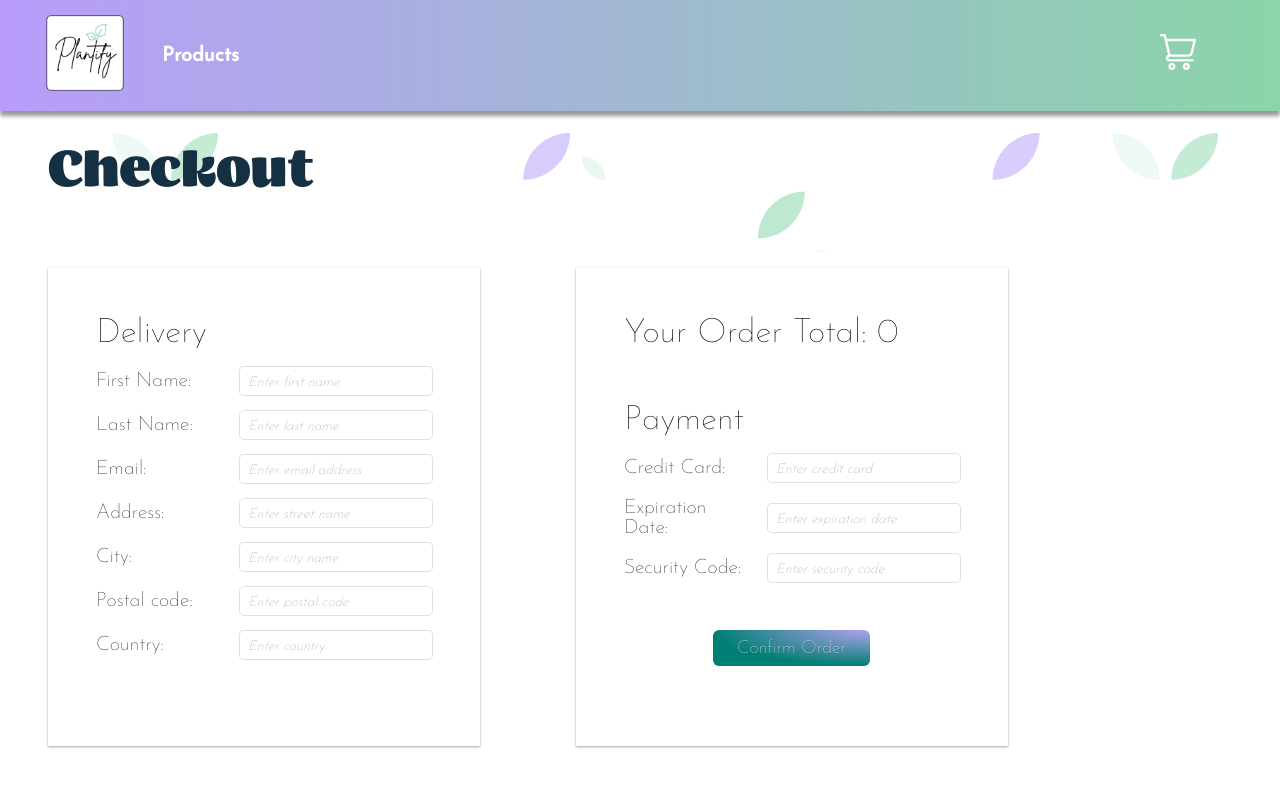
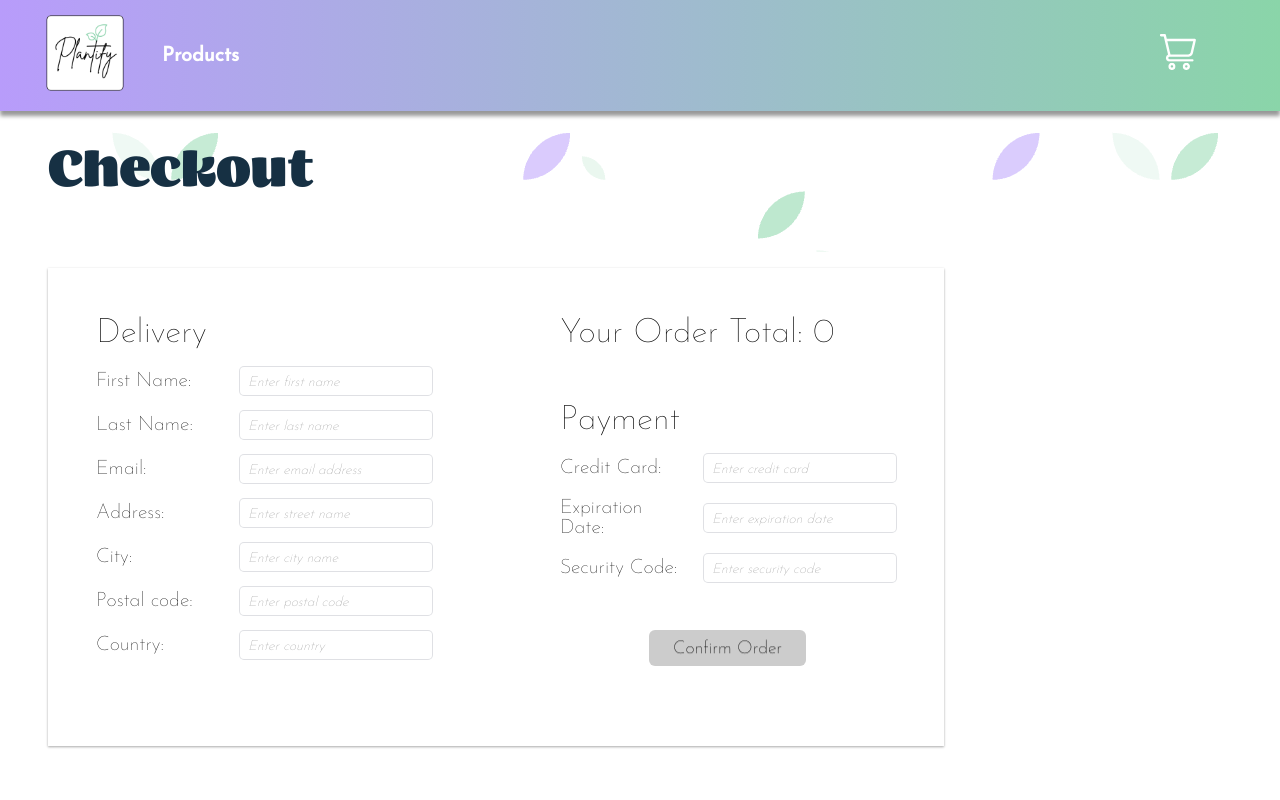
Before and after one commit to florentine1310/next-js-ecommerce-store, a Next.js app: page /checkout in a window 1280 px wide. Shown: the top 800 px of the page. Built offline with nearby package versions, Linux system fonts and the light colour scheme; no server answers; what dotenv-safe would draw is missing.

Commit message:
Refactor checkoutForm

```diff
--- a/app/checkout/CheckoutForm.tsx
+++ b/app/checkout/CheckoutForm.tsx
@@ -1,7 +1,8 @@
 'use client';
 
+import { useRouter } from 'next/navigation';
 import { useState } from 'react';
-import ConfirmOrderButton from './ConfirmOrderButton';
+import { deleteCookie } from './actions';
 import styles from './page.module.scss';
 
 type Props = {
@@ -9,6 +10,7 @@ type Props = {
 };
 
 export default function CheckoutForm({ orderTotal }: Props) {
+  const router = useRouter();
   const [customer, setCustomer] = useState({
     firstName: '',
     lastName: '',
@@ -24,15 +26,38 @@ export default function CheckoutForm({ orderTotal }: Props) {
     securityCode: '',
   });
 
+  const isFormComplete = () => {
+    return (
+      customer.firstName &&
+      customer.lastName &&
+      customer.email &&
+      customer.address &&
+      customer.city &&
+      customer.postalCode &&
+      customer.country &&
+      paymentDetails.creditCard &&
+      paymentDetails.expirationDate &&
+      paymentDetails.securityCode
+    );
+  };
+
+  async function handleSubmit(event: React.FormEvent<HTMLFormElement>) {
+    event.preventDefault();
+    await deleteCookie();
+    router.push('/thank-you');
+  }
+
   return (
     <div className={styles.CheckoutFormContainer}>
-      <form className={styles.CheckoutForm}>
+      <form className={styles.CheckoutForm} onSubmit={handleSubmit}>
+        <div className={styles.AddressForm}>
           <h2>Delivery</h2>
           <label className={styles.CheckoutInputFields}>
             First Name:
             <input
               data-test-id="checkout-first-name"
               name="firstName"
+              required
               value={customer.firstName}
               placeholder="Enter first name"
               onChange={(e) => {
@@ -45,6 +70,7 @@ export default function CheckoutForm({ orderTotal }: Props) {
             <input
               data-test-id="checkout-last-name"
               name="lastName"
+              required
               value={customer.lastName}
               placeholder="Enter last name"
               onChange={(e) => {
@@ -58,6 +84,7 @@ export default function CheckoutForm({ orderTotal }: Props) {
               data-test-id="checkout-email"
               name="email"
               type="email"
+              required
               value={customer.email}
               placeholder="Enter email address"
               onChange={(e) => {
@@ -70,6 +97,7 @@ export default function CheckoutForm({ orderTotal }: Props) {
             <input
               data-test-id="checkout-address"
               name="address"
+              required
               value={customer.address}
               placeholder="Enter street name"
               onChange={(e) => {
@@ -82,6 +110,7 @@ export default function CheckoutForm({ orderTotal }: Props) {
             <input
               data-test-id="checkout-city"
               name="city"
+              required
               value={customer.city}
               placeholder="Enter city name"
               onChange={(e) => {
@@ -94,6 +123,7 @@ export default function CheckoutForm({ orderTotal }: Props) {
             <input
               data-test-id="checkout-postal-code"
               name="postalCode"
+              required
               value={customer.postalCode}
               placeholder="Enter postal code"
               onChange={(e) => {
@@ -106,6 +136,7 @@ export default function CheckoutForm({ orderTotal }: Props) {
             <input
               data-test-id="checkout-country"
               name="country"
+              required
               value={customer.country}
               placeholder="Enter country"
               onChange={(e) => {
@@ -113,8 +144,9 @@ export default function CheckoutForm({ orderTotal }: Props) {
               }}
             />
           </label>
-      </form>
-      <form className={styles.CheckoutForm}>
+        </div>
+
+        <div className={styles.PaymentForm}>
           <h2>Your Order Total: {orderTotal} </h2>
           <br />
           <h2>Payment</h2>
@@ -123,6 +155,7 @@ export default function CheckoutForm({ orderTotal }: Props) {
             <input
               data-test-id="checkout-credit-card"
               name="creditCard"
+              required
               value={paymentDetails.creditCard}
               placeholder="Enter credit card"
               onChange={(e) => {
@@ -138,6 +171,7 @@ export default function CheckoutForm({ orderTotal }: Props) {
             <input
               data-test-id="checkout-expiration-date"
               name="expirationDate"
+              required
               value={paymentDetails.expirationDate}
               placeholder="Enter expiration date"
               onChange={(e) => {
@@ -153,6 +187,7 @@ export default function CheckoutForm({ orderTotal }: Props) {
             <input
               data-test-id="checkout-security-code"
               name="securityCode"
+              required
               value={paymentDetails.securityCode}
               placeholder="Enter security code"
               onChange={(e) => {
@@ -164,7 +199,14 @@ export default function CheckoutForm({ orderTotal }: Props) {
             />
           </label>
           <div className={styles.ConfirmOrderLink}>
-          <ConfirmOrderButton />
+            <button
+              className={styles.ConfirmOrderButton}
+              data-test-id="checkout-confirm-order"
+              disabled={!isFormComplete()}
+            >
+              Confirm Order
+            </button>
+          </div>
         </div>
       </form>
     </div>
--- a/app/checkout/ConfirmOrderButton.js
+++ /dev/null
@@ -1,24 +0,0 @@
-'use client';
-
-import { useRouter } from 'next/navigation';
-import { deleteCookie } from './actions';
-import styles from './page.module.scss';
-
-export default function ConfirmOrderButton() {
-  const router = useRouter();
-  async function handleOrderSubmit() {
-    await deleteCookie();
-    router.push('/thank-you');
-  }
-  return (
-    <div>
-      <button
-        className={styles.ConfirmOrderButton}
-        data-test-id="checkout-confirm-order"
-        formAction={() => handleOrderSubmit()}
-      >
-        Confirm Order
-      </button>
-    </div>
-  );
-}
--- a/app/checkout/page.module.scss
+++ b/app/checkout/page.module.scss
@@ -10,9 +10,9 @@
 }
 
 .CheckoutForm {
-  display: flex;
-  flex-direction: column;
-  gap: 1rem;
+  display: grid;
+  grid-template-columns: 1fr 1fr;
+  gap: 8rem;
   margin: 1rem 3rem 5rem 3rem;
   padding: 3rem;
   border: 1px;
@@ -42,6 +42,18 @@
       sans-serif;
     font-size: 14px;
     opacity: 0.9;
+  }
+
+  .AddressForm {
+    display: flex;
+    flex-direction: column;
+    gap: 1rem;
+  }
+
+  .PaymentForm {
+    display: flex;
+    flex-direction: column;
+    gap: 1rem;
   }
 
   .ConfirmOrderLink {
@@ -88,6 +100,13 @@
     &:active {
       box-shadow: inset 0px 3px 7px #8c8c8c;
       transform: translateY(2px);
+    }
+    &:disabled {
+      background: #ccc;
+      color: black;
+      cursor: not-allowed;
+      box-shadow: none;
+      transform: none;
     }
   }
 
```
Lines whose indentation alone changed are shown as unchanged.
